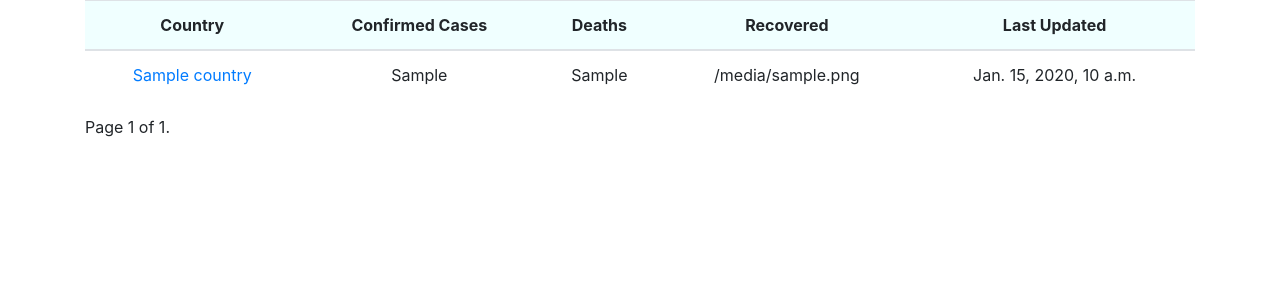
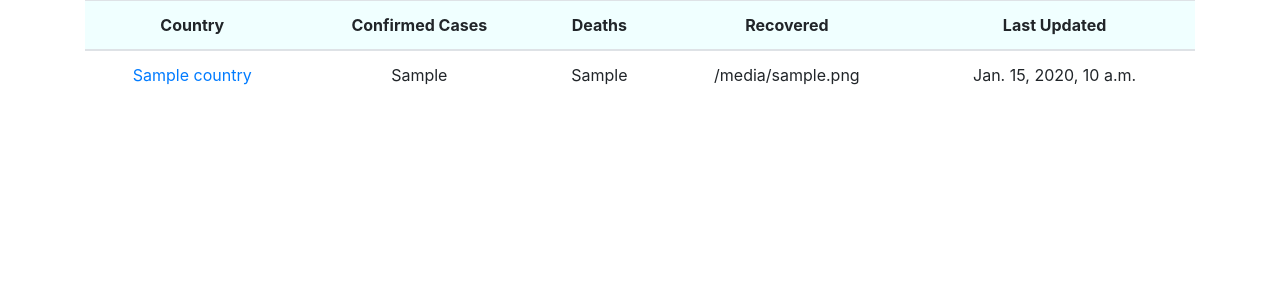
Before and after one commit to e911/covid-19-visualization, a Django app: template templates/listOverallCountryCases.html in a window 1280 px wide. Shown: the top 300 px of the page. Run offline with Django 3.2, Linux system fonts and the light colour scheme; the template is opened without the code that fills it: most values are stand-ins (such as "Sample title", 1, 10 or a date in 2020); parts of the project's set-up code (start-up, migrations or seed data) failed here and were passed over; some libraries are stand-ins or nearby versions.

Commit message:
Remove pagination

```diff
--- a/covid/views.py
+++ b/covid/views.py
@@ -11,7 +11,7 @@ from lib.mixins import CountryContextForTemplateMixin
 class DailyDataList(ListView):
     model = CountryModel
     queryset = CountryModel.objects.order_by('-latest_confirmed_cases')
-    paginate_by = 20
+    # paginate_by = 20
     template_name = "listOverallCountryCases.html"
 
     def get_context_data(self, **kwargs):
--- a/templates/listOverallCountryCases.html
+++ b/templates/listOverallCountryCases.html
@@ -33,21 +33,21 @@
       </tbody>
     </table>
 
-    <div class="pagination">
-    <span class="step-links">
-        {% if page_obj.has_previous %}
-            <a href="?page=1">&laquo; First</a>
-            <a href="?page={{ page_obj.previous_page_number }}">Previous</a>
-        {% endif %}
-
-        <span class="current">
-            Page {{ page_obj.number }} of {{ page_obj.paginator.num_pages }}.
-        </span>
-
-        {% if page_obj.has_next %}
-            <a href="?page={{ page_obj.next_page_number }}">Next</a>
-            <a href="?page={{ page_obj.paginator.num_pages }}">Last &raquo;</a>
-        {% endif %}
-    </span>
-    </div>
+{#    <div class="pagination">#}
+{#    <span class="step-links">#}
+{#        {% if page_obj.has_previous %}#}
+{#            <a href="?page=1">&laquo; First</a>#}
+{#            <a href="?page={{ page_obj.previous_page_number }}">Previous</a>#}
+{#        {% endif %}#}
+{##}
+{#        <span class="current">#}
+{#            Page {{ page_obj.number }} of {{ page_obj.paginator.num_pages }}.#}
+{#        </span>#}
+{##}
+{#        {% if page_obj.has_next %}#}
+{#            <a href="?page={{ page_obj.next_page_number }}">Next</a>#}
+{#            <a href="?page={{ page_obj.paginator.num_pages }}">Last &raquo;</a>#}
+{#        {% endif %}#}
+{#    </span>#}
+{#    </div>#}
 {% endblock %}
```
